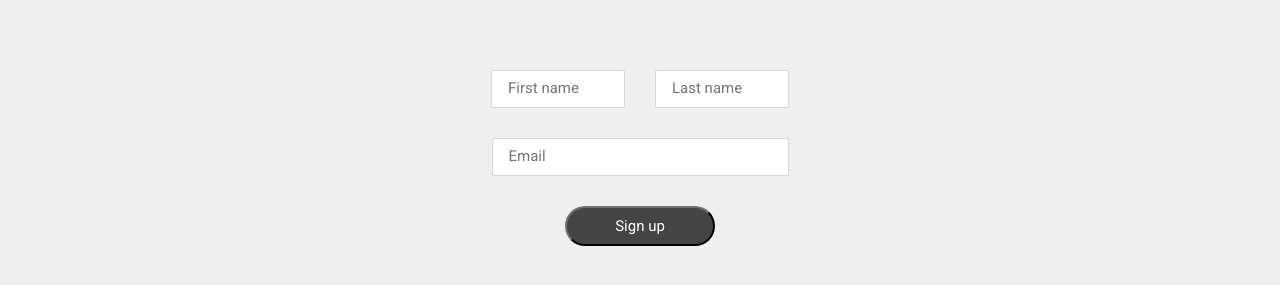
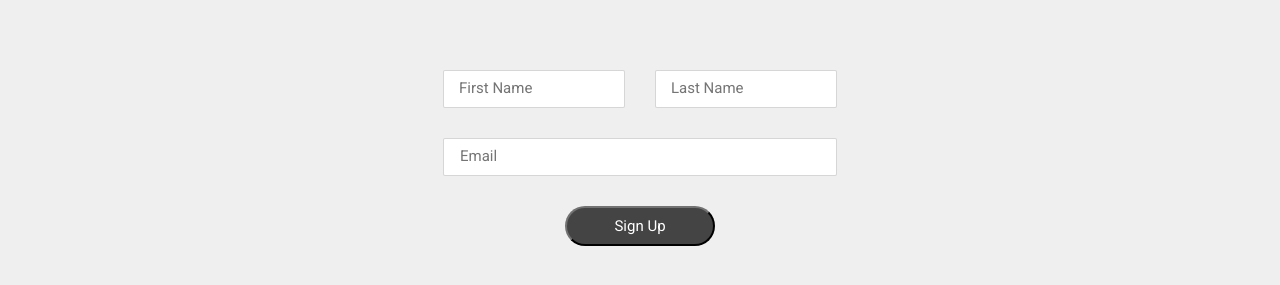
Before and after one commit to OlliePorter/joyer-site, a React (Create React App) app: page /#/ in a window 1280 px wide. Shown: the part 2403-2688 px from the top of the page. Built offline with nearby package versions, Linux system fonts and the light colour scheme.

Commit message:
New changes

```diff
--- a/src/components/Home/SignUpForm.js
+++ b/src/components/Home/SignUpForm.js
@@ -22,16 +22,20 @@ const useStyles = makeStyles({
     paddingBottom: '70px',
   },
   nameInput: {
-    padding: '8px 16px',
+    padding: '8px 15px',
     lineHeight: '1.428571429',
     margin: '15px',
     border: '1px solid #cccc',
     borderRadius: '2px',
     textShadow: 'none',
     height: '20px',
-    width: '100px',
+    width: '150px',
     fontSize: '15px',
     fontFamily: 'roboto',
+    "&:focus": {
+      outline: 'none',
+      border: '1px solid #49d0be',
+    },
   },
   emailInput: {
     padding: '8px 16px',
@@ -41,9 +45,13 @@ const useStyles = makeStyles({
     borderRadius: '2px',
     textShadow: 'none',
     height: '20px',
-    width: '263px',
+    width: '360px',
     fontSize: '15px',
     fontFamily: 'roboto',
+    "&:focus": {
+      outline: 'none',
+      border: '1px solid #49d0be',
+    },
   },
   signUpButton: {
     fontSize: '15px',
@@ -59,6 +67,9 @@ const useStyles = makeStyles({
     margin: '15px',
     cursor: 'pointer',
     verticalAlign: 'middle',
+    "&:hover": {
+      backgroundColor: '#333',
+    },
   }
 });
 
@@ -75,14 +86,14 @@ export default function SignUpForm() {
       </Typography>
       <form action="https://joyerapp.us20.list-manage.com/subscribe/post?u=9c4cca26d3bea1021320b9967&id=10b0082a7c" method="post" id="mc-embedded-subscribe-form" name="mc-embedded-subscribe-form" target="_blank">
         <div className="mc-field-group">
-          <input type="text" name="FNAME" className={classes.nameInput} id="mce-FNAME" placeholder="First name"/>
-          <input type="text" name="LNAME" className={classes.nameInput} id="mce-LNAME" placeholder="Last name"/>
+          <input type="text" name="FNAME" className={classes.nameInput} id="mce-FNAME" placeholder="First Name"/>
+          <input type="text" name="LNAME" className={classes.nameInput} id="mce-LNAME" placeholder="Last Name"/>
         </div>
         <div>
           <input type="email" name="EMAIL" className={classes.emailInput} id="mce-EMAIL" placeholder="Email"/>
         </div>
         <div>
-          <input type="submit" name="subscribe" id="mc-embedded-subscribe" value="Sign up" className={classes.signUpButton}/>
+          <input type="submit" name="subscribe" id="mc-embedded-subscribe" value="Sign Up" className={classes.signUpButton}/>
         </div>
       </form>
     </div>
```
